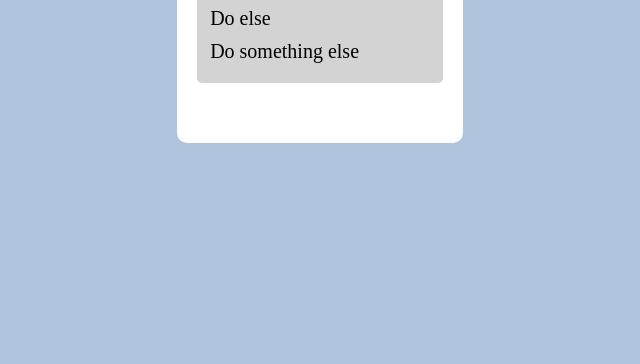
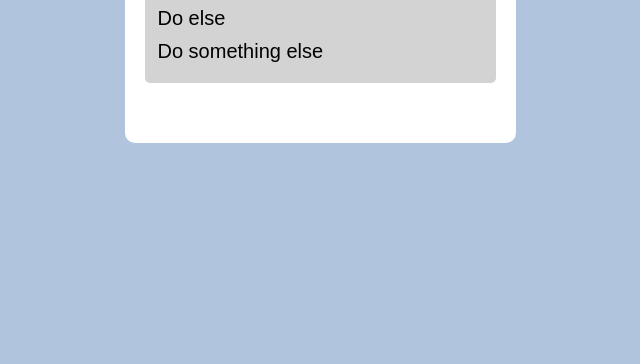
Before and after one commit to Lorenzo-Calzi/Lorenzo-Calzi.github.io, a plain HTML site: page index.html in a window 1280 px wide. Shown: the part 452-816 px from the top of the page, without its empty margins (320-960 px from the left). Drawn offline with nearby package versions, Linux system fonts and the light colour scheme.

Commit message:
Correzione testo modificabile

```diff
--- a/ASSETS/CSS/style.css
+++ b/ASSETS/CSS/style.css
@@ -59,6 +59,10 @@ body{
     justify-content: space-between;
     margin: 3px 3px 10px 3px;
 }
+.task input{
+    background-color: rgba(211, 211, 211, 1);
+    font-size: 20px;
+}
 .icons{
     margin-left: 40px;
 }
--- a/index.html
+++ b/index.html
@@ -34,7 +34,7 @@
             <span class="title">Todo List</span>
             <div class="container_task">
                 <div class="task" v-for="(task, index) in tasks" >
-                    <span contenteditable="true">{{task}}</span>
+                    <input v-model="tasks[index]">
                     <div class="icons">
                         <i class="fas fa-check-circle" @click="confirmTask(index, tasks[index])"></i>
                         <i class="fas fa-trash" @click="removeTask(index)"></i>
```
